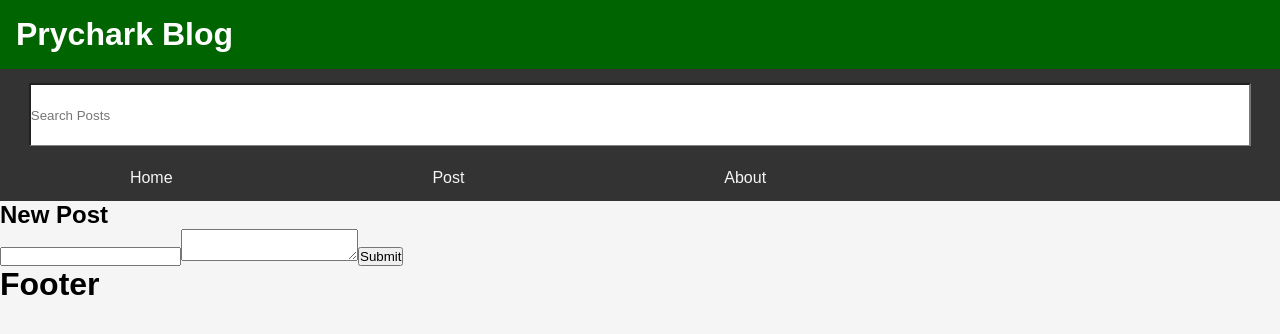
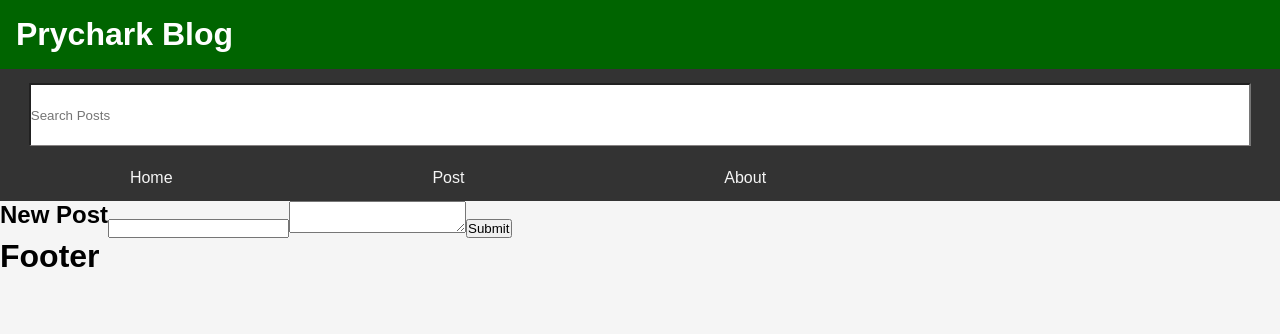
Before and after one commit to Banniroy/Prychark_Blog, a React (Vite) app: page /post in a window 1280 px wide. Shown: the top 334 px of the page. Built offline with nearby package versions, Linux system fonts and the light colour scheme.

Commit message:
new comit post

```diff
--- /dev/null
+++ b/src/NewPost.css
@@ -0,0 +1,4 @@
+.NewPost{
+    display: flex;
+
+}
--- a/src/NewPost.jsx
+++ b/src/NewPost.jsx
@@ -1,8 +1,9 @@
-import React from 'react'
+import React from 'react';
+import './NewPost.css';
 
 const NewPost = ({ handleSubmit, postTitle, setPostTitle, postBody, setPostBody }) => {
   return (
-    <main>
+    <main className='NewPost'>
       <h2>New Post</h2>
       <form onSubmit={handleSubmit}>
         <label htmlFor="postTitle">Title:</label>
```
